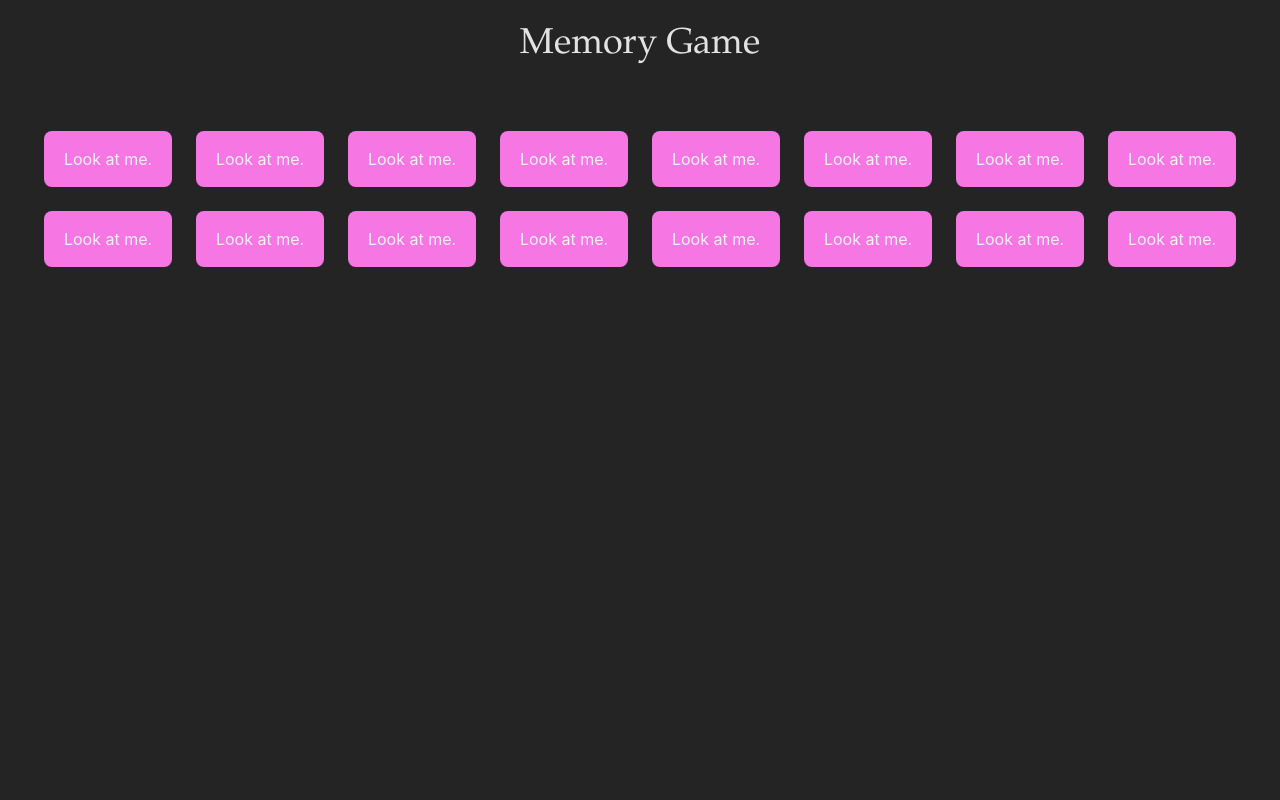
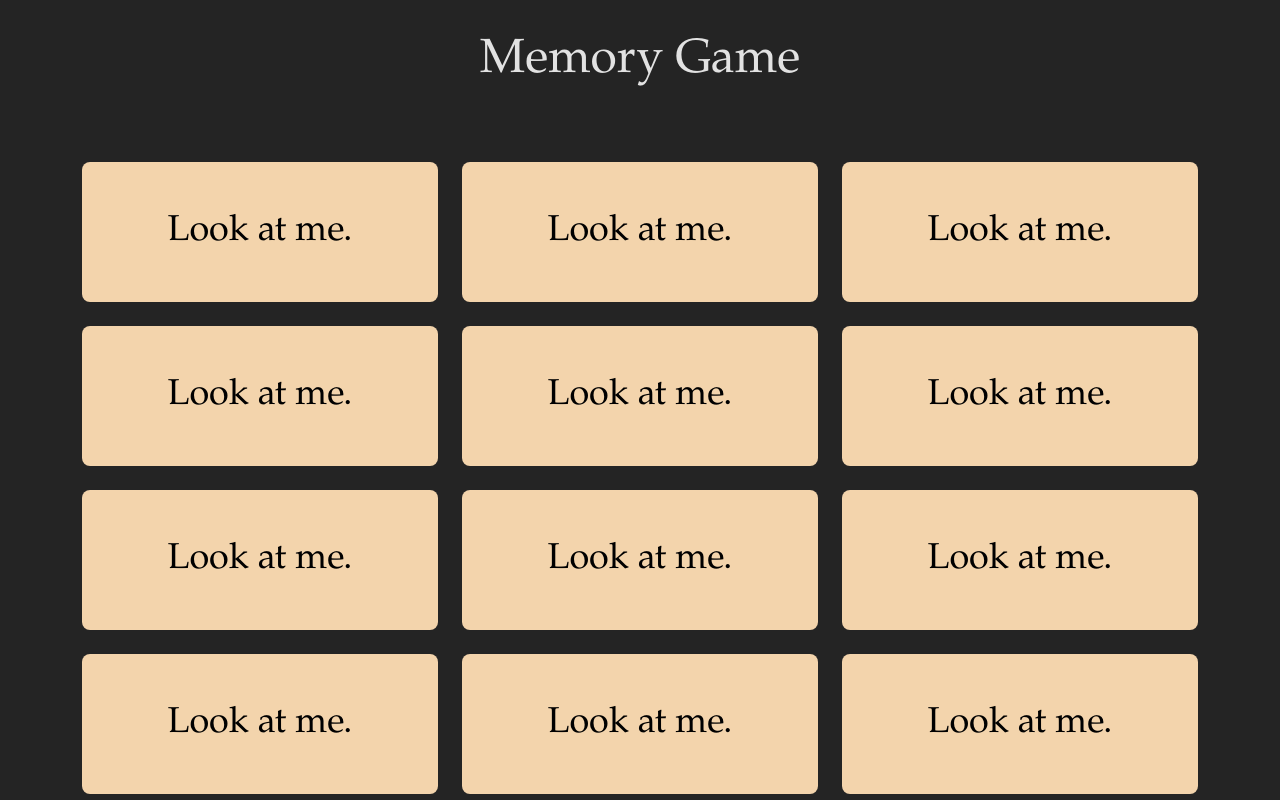
Before and after one commit to tschy/memory-game, a Preact app: page / in a window 1280 px wide. Both pictures are taken after a click on the button "words". Shown: the top 800 px of the page. Built offline with nearby package versions, Linux system fonts and the light colour scheme.

Commit message:
Bigger text cards.

```diff
--- a/src/index.css
+++ b/src/index.css
@@ -21,7 +21,7 @@ body {
 }
 
 .main-header {
-  font: 36px "Garamond", serif;
+  font: 48px "Garamond", serif;
 }
 
 #app {
@@ -81,15 +81,19 @@ body {
   padding: 1rem;
   margin: 0.5rem;
   border-radius: 0.5rem;
-  display: inline-block;
-  width: 6em;
-
+  display: flex;
+  align-items: center;
+  justify-content: center;
+  width: 9em;
+  height: 3em;
+  font: 36px "Garamond", serif;
+  color: black;
   cursor: pointer;
   user-select: none;
 }
 
 .text-card.hidden {
-  background-color: #f677e3;
+  background-color: #f3d4ac;
 }
 
 .text-card.open {
```
